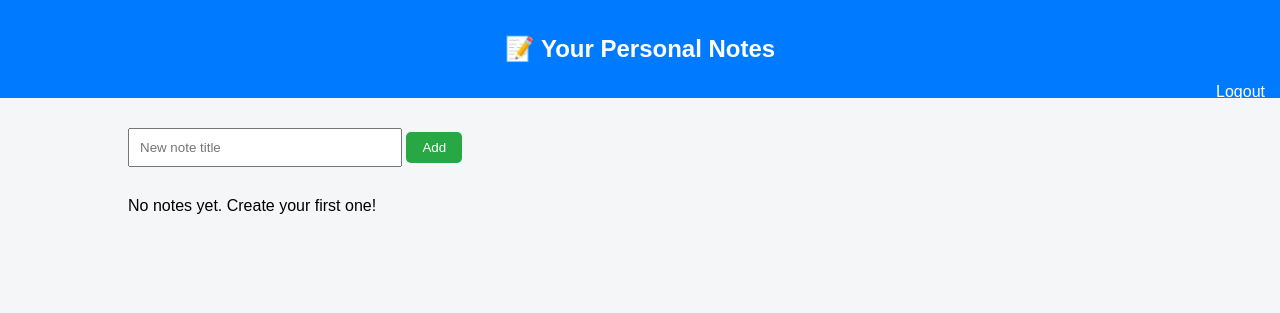
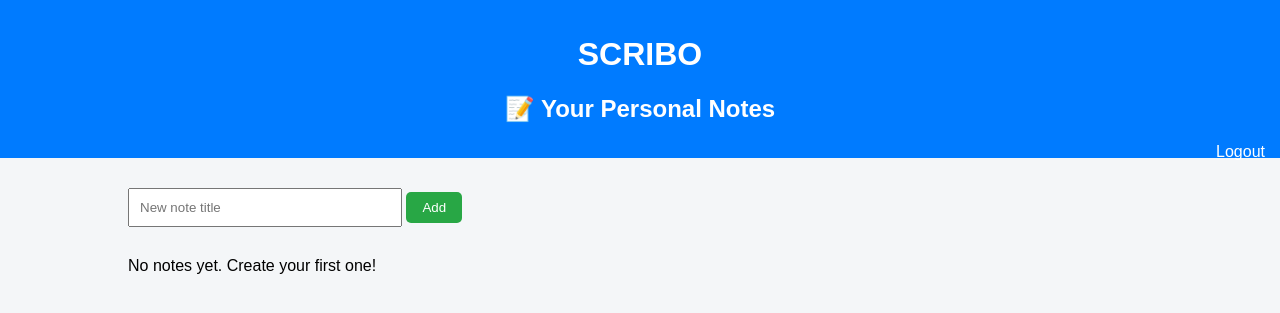
Before and after one commit to baba-babbage/Scribo, a Flask app: page /notes in a window 1280 px wide. Shown: the top 313 px of the page. Run offline with Flask 3, Linux system fonts and the light colour scheme; the visitor is signed in with stand-in values (Sample User, id 1); data that the repository does not hold is empty.

Commit message:
Update notes.html

```diff
--- a/templates/notes.html
+++ b/templates/notes.html
@@ -17,6 +17,7 @@
 </head>
 <body>
     <header>
+        <H1> SCRIBO </H1>
         <h2>📝 Your Personal Notes</h2>
         <a class="logout" href="/logout">Logout</a>
     </header>
```
